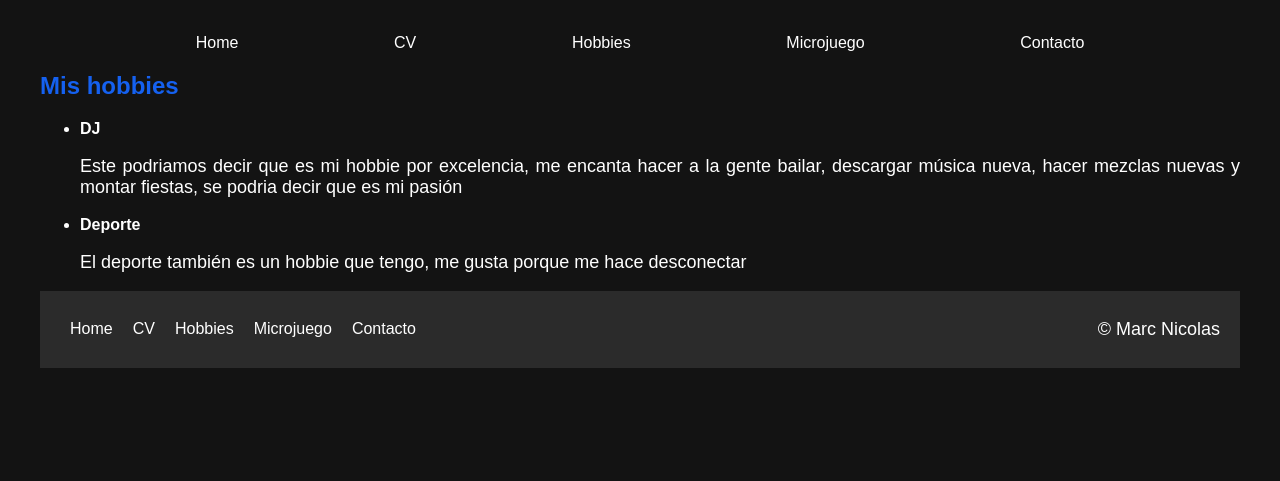
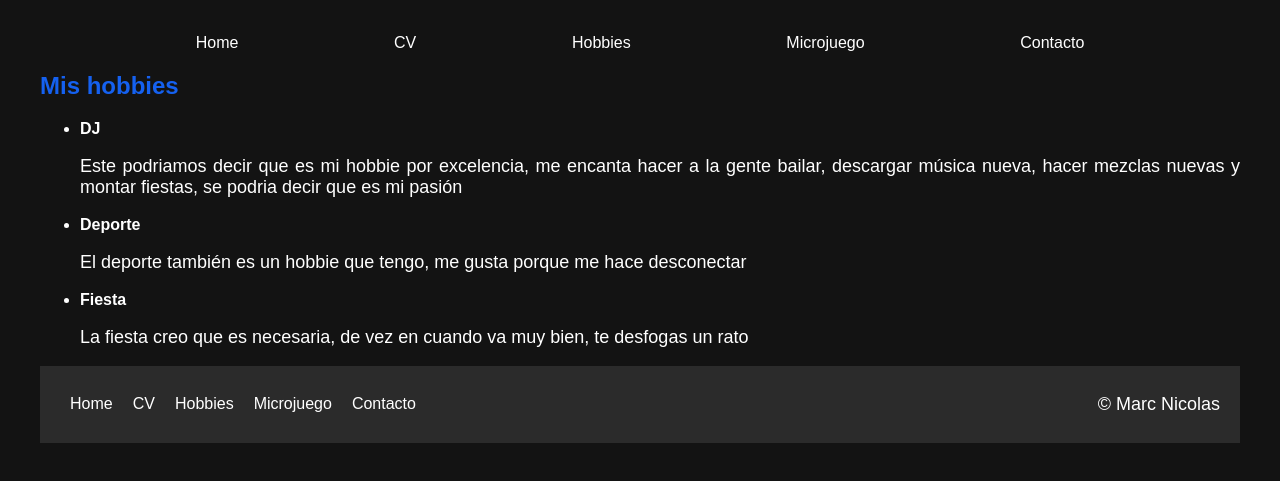
Before and after one commit to marcnicolasenti/marcnicolasenti.github.io, a plain HTML site: page hobbies.html in a window 1280 px wide. Shown: the part 159-640 px from the top of the page. Drawn offline with Linux system fonts and the light colour scheme.

Commit message:
Update hobbies.html

```diff
--- a/hobbies.html
+++ b/hobbies.html
@@ -31,6 +31,8 @@
 			<p>Este podriamos decir que es mi hobbie por excelencia, me encanta hacer a la gente bailar, descargar música nueva, hacer mezclas nuevas y montar fiestas, se podria decir que es mi pasión</p>
 			<li><strong>Deporte</strong></li>
 			<p>El deporte también es un hobbie que tengo, me gusta porque me hace desconectar</p>
+			<li><strong>Fiesta</strong></li>
+			<p>La fiesta creo que es necesaria, de vez en cuando va muy bien, te desfogas un rato</p>
 		</ul>
 
 	<!-- Pie de página -->
```
